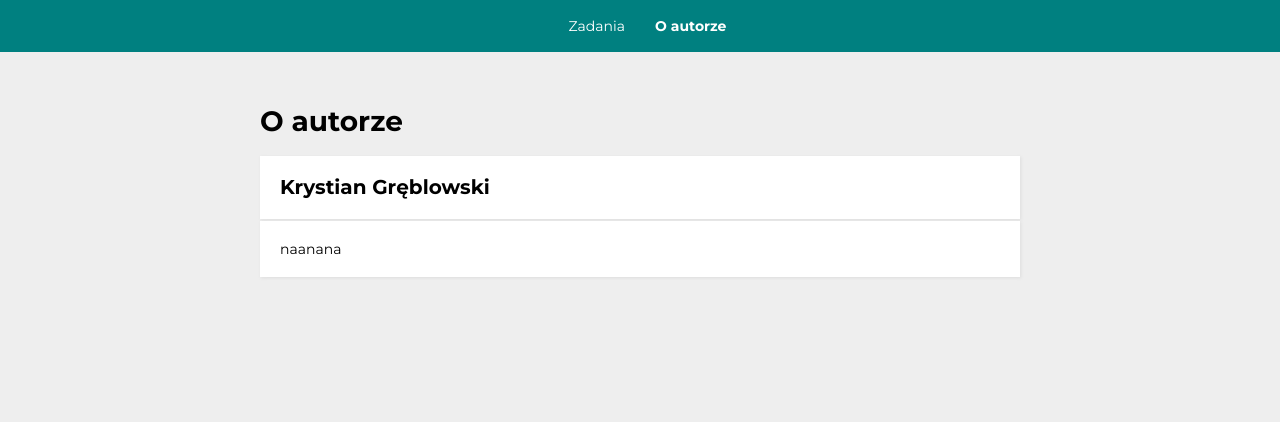
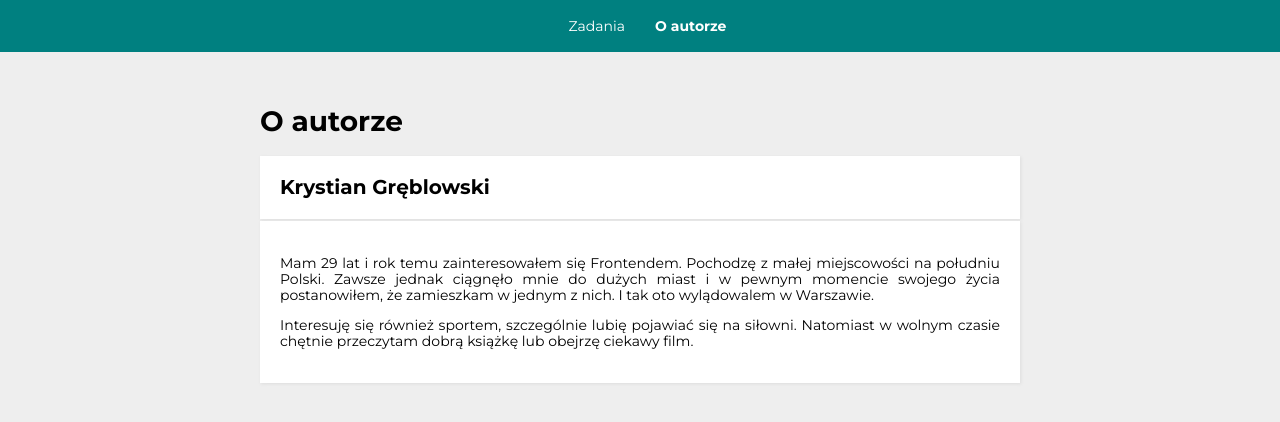
Before and after one commit to KrystianGreblowski/to-do-list-react, a React (Create React App) app: page /#/autor in a window 1280 px wide. Shown: the top 422 px of the page. Built offline with nearby package versions, Linux system fonts and the light colour scheme.

Commit message:
information about me added

```diff
--- a/src/features/author/AuthorPage.js
+++ b/src/features/author/AuthorPage.js
@@ -1,11 +1,29 @@
 import Container from "../../common/Container";
 import Header from "../../common/Header";
 import Section from "../../common/Section";
+import { AboutMe } from "./styled";
 
 const Author = () => (
   <Container>
     <Header title="O autorze" />
-    <Section title="Krystian Gręblowski" body={<>naanana</>} />
+    <Section
+      title="Krystian Gręblowski"
+      body={
+        <>
+          <AboutMe>
+            Mam 29 lat i rok temu zainteresowałem się Frontendem. Pochodzę z
+            małej miejscowości na południu Polski. Zawsze jednak ciągnęło mnie
+            do dużych miast i w pewnym momencie swojego życia postanowiłem, że
+            zamieszkam w jednym z nich. I tak oto wylądowalem w Warszawie.
+          </AboutMe>
+          <AboutMe>
+            Interesuję się również sportem, szczególnie lubię pojawiać się na
+            siłowni. Natomiast w wolnym czasie chętnie przeczytam dobrą książkę lub
+            obejrzę ciekawy film.
+          </AboutMe>
+        </>
+      }
+    />
   </Container>
 );
 
--- /dev/null
+++ b/src/features/author/styled.js
@@ -0,0 +1,5 @@
+import styled from "styled-components";
+
+export const AboutMe = styled.p`
+  text-align: justify;
+`;
```
